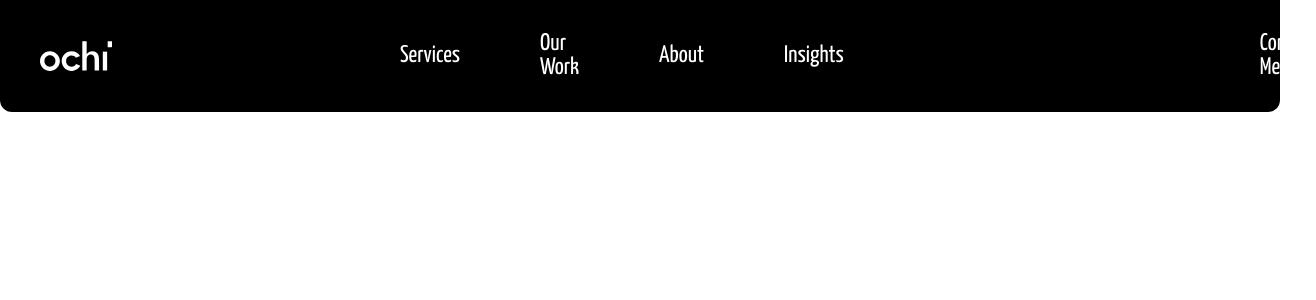
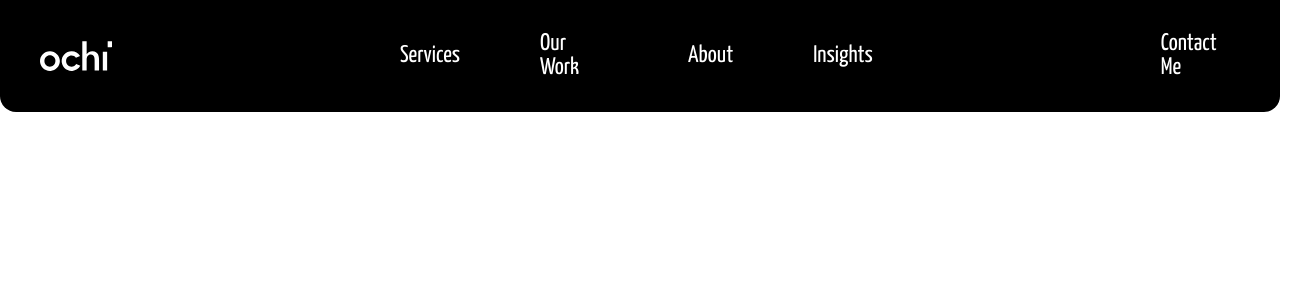
Before and after one commit to Ankit-can-ctrl/Ochi-design-, a React (Vite) app: page / in a window 1280 px wide. Shown: the top 300 px of the page, 1316 px wide, since content can reach past the window. Built offline with nearby package versions, Linux system fonts and the light colour scheme.

Commit message:
naviagtion completed

```diff
--- /dev/null
+++ b/src/Test.jsx
@@ -0,0 +1,36 @@
+import React, { useState } from "react";
+import { motion } from "framer-motion";
+
+const Test = () => {
+  const [selectedIndex, setSelectedIndex] = useState(null);
+
+  const links = ["Home", "About", "Services", "Contact"];
+
+  return (
+    <nav className="p-4 bg-white shadow-md">
+      <ul className="flex space-x-8">
+        {links.map((link, index) => (
+          <li
+            key={index}
+            className="relative cursor-pointer"
+            onMouseEnter={() => setSelectedIndex(index)}
+            onMouseLeave={() => setSelectedIndex(null)}
+          >
+            {link}
+            {selectedIndex === index && (
+              <motion.div
+                className="absolute bottom-0 left-0 w-full h-0.5 bg-black"
+                layoutId="underline"
+                initial={{ opacity: 0, y: 10 }}
+                animate={{ opacity: 1, y: 0 }}
+                exit={{ opacity: 0, y: 10 }}
+              />
+            )}
+          </li>
+        ))}
+      </ul>
+    </nav>
+  );
+};
+
+export default Test;
--- a/src/components/navigation bar/Navigation.jsx
+++ b/src/components/navigation bar/Navigation.jsx
@@ -1,4 +1,4 @@
-import { motion } from "framer-motion";
+import { easeInOut, motion } from "framer-motion";
 import { useState } from "react";
 const pagesLink = ["services", "our work", "about", "insights", "contact me"];
 
@@ -8,7 +8,8 @@ function Navigation() {
     setMenuOpen(!menuOpen);
   }
   return (
-    <div className="bg-black text-white font-Founder rounded-b-xl px-10 py-8">
+    <div className=" bg-black rounded-b-2xl overflow-hidden">
+      <div className="bg-black text-white font-Founder px-10 py-8">
         <div className=" w-full flex items-center justify-between">
           <div className="logo">
             <svg
@@ -83,13 +84,13 @@ function Navigation() {
               </motion.div>
             )}
           </div>
-        <div className="big-links hidden  lg:flex w-[70%] gap-20 items-center">
+          <div className="big-links hidden  lg:flex w-[70%] gap-20 justify-end items-center">
             {pagesLink.map((item, index) => (
               <motion.a
                 whileHover={{ scale: 1.2 }}
-              transition={{ duration: 1 }}
+                transition={{ duration: 0.5 }}
                 className={`capitalize text-2xl leading-none  ${
-                index === pagesLink.length - 1 ? " pl-[40%]" : ""
+                  index === pagesLink.length - 1 ? " pl-52" : ""
                 }`}
                 key={index}
                 href="#"
@@ -100,6 +101,28 @@ function Navigation() {
           </div>
         </div>
       </div>
+      {menuOpen && (
+        <motion.div
+          initial={{ opacity: 0 }}
+          animate={{ opacity: 1 }}
+          transition={{ duration: 0.1, ease: easeInOut }}
+          className="nav-menu-open origin-top text-white font-Founder flex flex-col items-end gap-5 px-10 font-semibold text-6xl py-10 bg-black"
+        >
+          {pagesLink.map((item, index) => (
+            <motion.a
+              initial={{ opacity: 0 }}
+              animate={{ opacity: 1 }}
+              transition={{ duration: 0.3, ease: easeInOut }}
+              className=" capitalize"
+              key={index}
+              href="#"
+            >
+              {item}
+            </motion.a>
+          ))}
+        </motion.div>
+      )}
+    </div>
   );
 }
 
```
Lines whose indentation alone changed are shown as unchanged.
